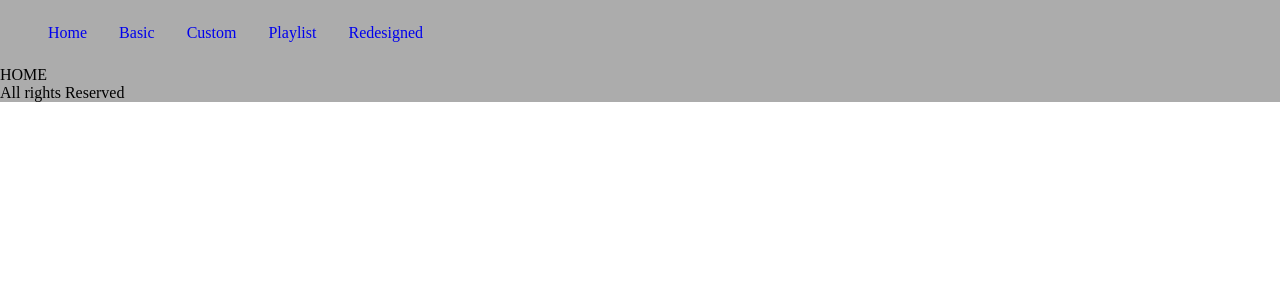
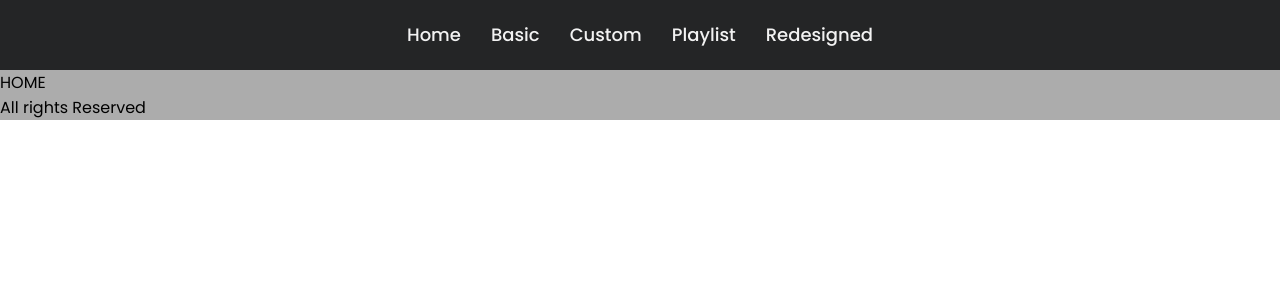
Before and after one commit to IgorIziyoAlhasov/videojs-react, a React (Vite) app: page / in a window 1280 px wide. Shown: the top 300 px of the page. Built offline with nearby package versions, Linux system fonts and the light colour scheme.

Commit message:
navigation added and styled

```diff
--- a/src/components/ApplicationNav.jsx
+++ b/src/components/ApplicationNav.jsx
@@ -1,18 +1,102 @@
-import React from 'react'
-import { NavLink } from 'react-router-dom'
+import { NavLink } from 'react-router-dom';
+import './styles/application-nav.scss';
 
 const ApplicationNav = () => {
   return (
-    <header className='app-header'>
-      <nav className='app-navigation'>
-        <NavLink to="/" className={({ isActive }) => isActive ? 'menu-item-active' : ''}>Home</NavLink>
-        <NavLink to="/basic" className={({ isActive }) => isActive ? 'menu-item-active' : ''}>Basic</NavLink>
-        <NavLink to="/custom" className={({ isActive }) => isActive ? 'menu-item-active' : ''}>Custom</NavLink>
-        <NavLink to="/playlist" className={({ isActive }) => isActive ? 'menu-item-active' : ''}>Playlist</NavLink>
-        <NavLink to="/redesign" className={({ isActive }) => isActive ? 'menu-item-active' : ''}>Redesigned</NavLink>
+    <header className="app-header">
+      <nav className="app-navigation">
+        <div className="wrapper">
+          <ul className="nav-links">
+            <li>
+              <NavLink
+                to="/"
+                className={({ isActive }) =>
+                  isActive ? 'menu-item-active' : ''
+                }
+              >
+                Home
+              </NavLink>
+            </li>
+            <li>
+              <NavLink
+                to="/basic"
+                className={({ isActive }) =>
+                  isActive ? 'menu-item-active' : ''
+                }
+              >
+                Basic
+              </NavLink>
+            </li>
+            <li>
+              <NavLink
+                to="/custom"
+                className={({ isActive }) =>
+                  isActive ? 'menu-item-active' : ''
+                }
+              >
+                Custom
+              </NavLink>
+            </li>
+            <li>
+              <NavLink
+                to="/playlist"
+                className={({ isActive }) =>
+                  isActive ? 'menu-item-active' : ''
+                }
+              >
+                Playlist
+              </NavLink>
+            </li>
+            <li>
+              <NavLink
+                to="/redesign"
+                className={({ isActive }) =>
+                  isActive ? 'menu-item-active' : ''
+                }
+              >
+                Redesigned
+              </NavLink>
+            </li>
+          </ul>
+        </div>
+
+        {/* <div className="wrappper">
+          <div className="nav-links">
+            <NavLink
+              to="/"
+              className={({ isActive }) => (isActive ? 'menu-item-active' : '')}
+            >
+              Home
+            </NavLink>
+            <NavLink
+              to="/basic"
+              className={({ isActive }) => (isActive ? 'menu-item-active' : '')}
+            >
+              Basic
+            </NavLink>
+            <NavLink
+              to="/custom"
+              className={({ isActive }) => (isActive ? 'menu-item-active' : '')}
+            >
+              Custom
+            </NavLink>
+            <NavLink
+              to="/playlist"
+              className={({ isActive }) => (isActive ? 'menu-item-active' : '')}
+            >
+              Playlist
+            </NavLink>
+            <NavLink
+              to="/redesign"
+              className={({ isActive }) => (isActive ? 'menu-item-active' : '')}
+            >
+              Redesigned
+            </NavLink>
+          </div>
+        </div> */}
       </nav>
     </header>
-  )
-}
+  );
+};
 
-export default ApplicationNav
+export default ApplicationNav;
--- /dev/null
+++ b/src/components/styles/application-nav.scss
@@ -0,0 +1,120 @@
+@import url("https://fonts.googleapis.com/css2?family=Poppins:wght@200;300;400;500;600;700&display=swap");
+
+nav {
+    display: flex;
+    background: #242526;
+
+    .wrapper {
+        position: relative;
+        max-width: 1300px;
+        padding: 0px 30px;
+        height: 70px;
+        line-height: 70px;
+        margin: auto;
+        display: flex;
+        align-items: center;
+        justify-content: space-between;
+
+        .logo a {
+            color: #f2f2f2;
+            font-size: 30px;
+            font-weight: 600;
+            text-decoration: none;
+        }
+
+        .nav-links {
+            display: inline-flex;
+
+            li {
+                list-style: none;
+
+                a {
+                    color: #f2f2f2;
+                    text-decoration: none;
+                    font-size: 18px;
+                    font-weight: 500;
+                    padding: 9px 15px;
+                    border-radius: 5px;
+                    transition: all 0.3s ease;
+
+                    &:hover {
+                        background: #3a3b3c;
+                    }
+                }
+            }
+        }
+    }
+}
+
+@media screen and (max-width: 970px) {
+    .wrapper {
+        .nav-links {
+            position: fixed;
+            height: 100vh;
+            width: 100%;
+            max-width: 350px;
+            top: 0;
+            left: -100%;
+            background: #242526;
+            display: block;
+            padding: 50px 10px;
+            line-height: 50px;
+            overflow-y: auto;
+            box-shadow: 0px 15px 15px rgba(0, 0, 0, 0.18);
+            transition: all 0.3s ease;
+        }
+
+        .nav-links li {
+            margin: 15px 10px;
+        }
+        .nav-links li a {
+            padding: 0 20px;
+            display: block;
+            font-size: 20px;
+        }
+    }
+    /* custom scroll bar */
+    ::-webkit-scrollbar {
+        width: 10px;
+    }
+    ::-webkit-scrollbar-track {
+        background: #242526;
+    }
+    ::-webkit-scrollbar-thumb {
+        background: #3a3b3c;
+    }
+
+    .nav-links .desktop-item {
+        display: none;
+    }
+    .nav-links .mobile-item {
+        display: block;
+        color: #f2f2f2;
+        font-size: 20px;
+        font-weight: 500;
+        padding-left: 20px;
+        cursor: pointer;
+        border-radius: 5px;
+        transition: all 0.3s ease;
+    }
+    .nav-links .mobile-item:hover {
+        background: #3a3b3c;
+    }
+}
+nav input {
+    display: none;
+}
+
+.body-text {
+    position: absolute;
+    top: 50%;
+    left: 50%;
+    transform: translate(-50%, -50%);
+    width: 100%;
+    text-align: center;
+    padding: 0 30px;
+}
+.body-text div {
+    font-size: 45px;
+    font-weight: 600;
+}
--- a/src/main.scss
+++ b/src/main.scss
@@ -1,5 +1,7 @@
 $primary-color: #acacac;
-
+$primary-nav-color: rgba(156, 39, 176, 0.2);
+$primary-neutral-color: rgb(255, 255, 255);
+$active-color: #995db5;
 body,
 *,
 ::after,
@@ -7,6 +9,7 @@ body,
 :root {
   margin: 0;
   padding: 0;
+  font-family: "Poppins", sans-serif;
 }
 
 *,
@@ -27,28 +30,21 @@ body,
     height: 100vh;
   }
 
-  .app-header {
-    display: flex;
-    max-width: 64rem;
-    align-items: center;
-    justify-content: space-between;
-    background-color: transparent;
-    padding-left: 2rem;
-    padding-right: 2rem;
-    padding-top: .5rem;
-    padding-bottom: 0.5rem;
+  // .app-header {
+  //   display: flex;
+  //   align-items: center;
+  //   justify-content: space-around;
+  //   background-color: transparent;
+  //   padding-top: 0.75rem;
+  //   padding-bottom: 0.55rem;
+  //   font-family: Poppins, sans-serif;
+  //   text-transform: uppercase;
+  //   font-size: 1.25rem;
+  //   line-height: 0.875;
+  //   font-weight: bold;
+  //   background-image: linear-gradient($primary-nav-color, $primary-neutral-color);
+  //   background-size: 1rem 10rem;
 
-    .app-navigation {
-
-      display: flex;
-      flex-flow: row;
-
-
-      a {
-        padding: 1rem;
-        text-decoration: none;
-
-      }
-    }
-  }
+  //   border-bottom: 0.1rem solid;
+  // }
 }
```
Also changed, not shown: src/App.jsx (+12 -13 lines).
